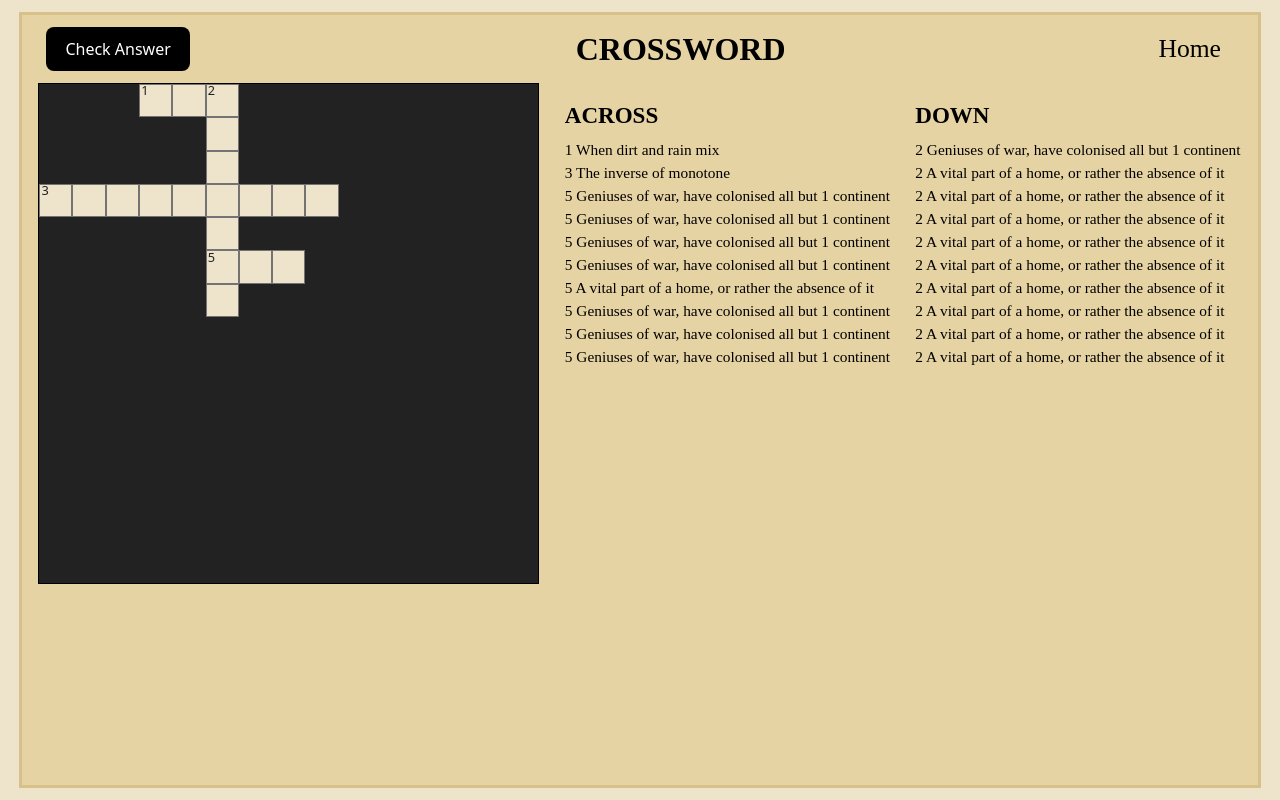
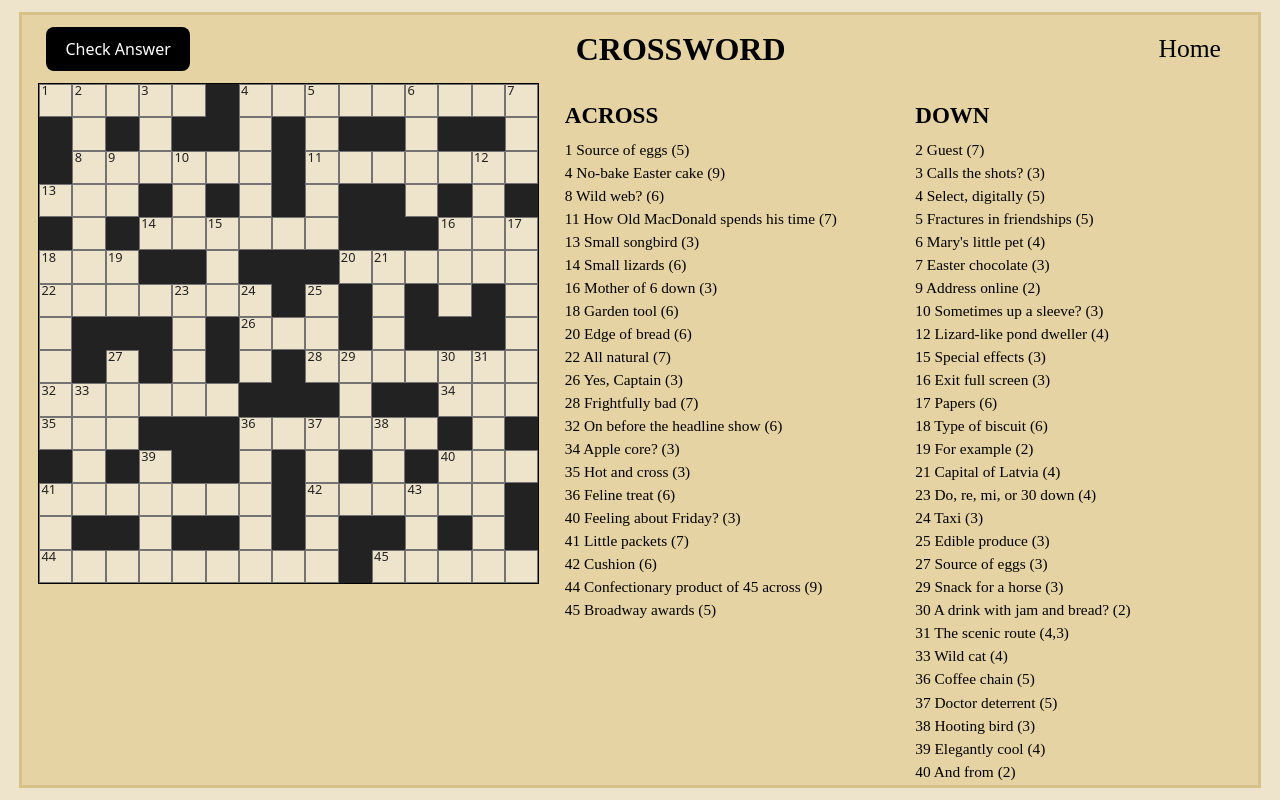
Before and after one commit to yorknouse/puzzles, a React (Vite) app: page /crossword in a window 1280 px wide. Built offline with nearby package versions, Linux system fonts and the light colour scheme.

Commit message:
Newest crossoword added, minor website tweaks, improved functionality on crosswordgame

```diff
--- a/src/Crossword Puzzle/CrosswordGame.tsx
+++ b/src/Crossword Puzzle/CrosswordGame.tsx
@@ -2,15 +2,15 @@ import { useState, useRef } from "react";
 import type { CrosswordPuzzle } from "./crossword";
 import { Link } from "react-router-dom";
 
-const bob = "./Crosswords/puzzle1.json";
+const p2 = "./Crosswords/puzzle2.json";
 const puzzles = import.meta.glob("./Crosswords/*.json", { eager: true });
-const puzzle1 = puzzles[bob] as CrosswordPuzzle;
+const puzzle2 = puzzles[p2] as CrosswordPuzzle;
 
 type Props = {
   puzzle?: CrosswordPuzzle;
 };
 
-export default function CrosswordGame({ puzzle = puzzle1 }: Props) {
+export default function CrosswordGame({ puzzle = puzzle2 }: Props) {
   const size = puzzle.size;
   const inputRefs = useRef<(HTMLInputElement | null)[]>([]);
   const answerGrid = puzzle.answerGrid;
@@ -33,40 +33,27 @@ export default function CrosswordGame({ puzzle = puzzle1 }: Props) {
   }
 
   const numberedCells: { [index: number]: number } = {};
-  let nextNumberA = 1;
-  let nextNumberD = 2;
+  let nextNumber = 1;
 
-  const isStartOfAcross = (r: number, c: number) => {
+  const generateCellNumber = (r: number, c: number) => {
     const value = answerGrid[r * size + c];
     if (value === "0") return false;
     if (value.toUpperCase() === value) {
-      if (c == 0 || (sourceRows[r][c - 1] === "0" && sourceRows[r][c + 1] !== "0")) return true;
-    }
-    return false;
-  };
-
-  const isStartOfDown = (r: number, c: number) => {
-    const value = answerGrid[r * size + c];
-    if (value === "0") return false;
-    if (value.toUpperCase() === value) {
-      if (r == 0 || (sourceRows[r - 1][c] === "0" && sourceRows[r + 1][c] !== "0")) return true;
+      return true;
     }
     return false;
   };
 
   for (let r = 0; r < size; r++) {
     for (let c = 0; c < size; c++) {
-      if (isStartOfAcross(r, c)) {
-        numberedCells[r * size + c] = nextNumberA;
-        nextNumberA += 2;
-      } else if (isStartOfDown(r, c)) {
-        numberedCells[r * size + c] = nextNumberD;
-        nextNumberD += 2;
-      }
+      if (generateCellNumber(r, c)) {
+        numberedCells[r * size + c] = nextNumber;
+        nextNumber += 1;
     }
   }
+}
 
-  //i should make it so it knows if youre on a horizontal or vertical word, so you can move the correct way.
+  //i should make it so it knows if youre on a horizontal or vertical word, so you can move the correct way. DONE
   const handleKeyDown = (r: number, c: number, e: React.KeyboardEvent<HTMLInputElement>) => {
     let newR = r;
     let newC = c;
--- a/src/Crossword Puzzle/Crosswords/puzzle2-.json
+++ /dev/null
@@ -1,51 +0,0 @@
-{
-  "title": "Crossword Puzzle 0 - Empty",
-  "size": 15,
-
-  "answerGrid": [
-    "P","e","a","c","h","0","0","0","0","0","0","0","0","0","0",
-    "0","0","0","0","0","0","0","0","0","0","0","0","0","0","0",
-    "0","0","0","0","0","0","0","0","0","0","0","0","0","0","0",
-    "0","0","0","0","0","0","0","0","0","0","0","0","0","0","0",
-    "0","0","0","0","0","0","0","0","0","0","0","0","0","0","0",
-    "0","0","0","0","0","0","0","0","0","0","0","0","0","0","0",
-    "0","0","0","0","0","0","0","0","0","0","0","0","0","0","0",
-    "0","0","0","0","0","0","0","0","0","0","0","0","0","0","0",
-    "0","0","0","0","0","0","0","0","0","0","0","0","0","0","0",
-    "0","0","0","0","0","0","0","0","0","0","0","0","0","0","0",
-    "0","0","0","0","0","0","0","0","0","0","0","0","0","0","0",
-    "0","0","0","0","0","0","0","0","0","0","0","0","0","0","0",
-    "0","0","0","0","0","0","0","0","0","0","0","0","0","0","0",
-    "0","0","0","0","0","0","0","0","0","0","0","0","0","0","0",
-    "0","0","0","0","0","0","0","0","0","0","0","0","0","0","0"
-  ],
-
-  "hints": {
-    "across": [
-      { "number": 1, "clue": "Princess Rosalina's long lost sister (5)" },
-      { "number": 3, "clue": "null2" },
-      { "number": 5, "clue": "null1" },
-      { "number": 7, "clue": "null2" },
-      { "number": 9, "clue": "null1" },
-      { "number": 11, "clue": "null2" },
-      { "number": 13, "clue": "null1" },
-      { "number": 15, "clue": "null2" },
-      { "number": 17, "clue": "null1" },
-      { "number": 19, "clue": "null2" }
-
-
-    ],
-    "down": [
-      { "number": 2, "clue": "null3" },
-      { "number": 4, "clue": "null4" },
-      { "number": 6, "clue": "null1" },
-      { "number": 8, "clue": "null2" },
-      { "number": 10, "clue": "null1" },
-      { "number": 12, "clue": "null2" },
-      { "number": 14, "clue": "null1" },
-      { "number": 16, "clue": "null2" },
-      { "number": 18, "clue": "null1" },
-      { "number": 20, "clue": "null2" }
-    ]
-  }
-}
--- /dev/null
+++ b/src/Crossword Puzzle/Crosswords/puzzle2.json
@@ -0,0 +1,81 @@
+{
+  "title": "Crossword Puzzle 0 - Empty",
+  "size": 15,
+
+  "answerGrid": [
+    "O","V","a","R","y","0","C","o","R","n","f","L","a","k","E",
+    "0","i","0","e","0","0","l","0","i","0","0","a","0","0","g",
+    "0","S","A","f","A","r","i","0","F","a","r","m","i","N","g",
+    "T","i","t","0","c","0","c","0","t","0","0","b","0","e","0",
+    "0","t","0","G","e","C","k","o","s","0","0","0","E","w","E",
+    "H","o","E","0","0","g","0","0","0","C","R","u","s","t","s",
+    "O","r","g","a","N","i","C","0","V","0","i","0","c","0","s",
+    "b","0","0","0","o","0","A","y","e","0","g","0","0","0","a",
+    "n","0","H","0","t","0","b","0","G","H","a","s","T","L","y",
+    "O","P","e","n","e","r","0","0","0","a","0","0","I","o","s",
+    "B","u","n","0","0","0","C","r","A","y","O","n","0","n","0",
+    "0","m","0","C","0","0","o","0","p","0","w","0","T","g","i",
+    "S","a","c","h","e","t","s","0","P","i","l","L","o","w","0",
+    "o","0","0","i","0","0","t","0","l","0","0","o","0","a","0",
+    "C","h","o","c","o","l","a","t","e","0","T","o","n","y","s"
+  ],
+
+  "hints": {
+    "across": [
+      { "number": 1, "clue": "Source of eggs (5)" },
+      { "number": 4, "clue": "No-bake Easter cake (9)" },
+      { "number": 8, "clue": "Wild web? (6)" },
+      { "number": 11, "clue": "How Old MacDonald spends his time (7)" },
+      { "number": 13, "clue": "Small songbird (3)" },
+      { "number": 14, "clue": "Small lizards (6)"},
+      { "number": 16, "clue": "Mother of 6 down (3)" },
+      { "number": 18, "clue": "Garden tool (6)" },
+      { "number": 20, "clue": "Edge of bread (6)" },
+      { "number": 22, "clue": "All natural (7)" },
+      { "number": 26, "clue": "Yes, Captain (3)" },
+      { "number": 28, "clue": "Frightfully bad (7)" },
+      { "number": 32, "clue": "On before the headline show (6)" },
+      { "number": 34, "clue": "Apple core? (3)" },
+      { "number": 35, "clue": "Hot and cross (3)" },
+      { "number": 36, "clue": "Feline treat (6)" },
+      { "number": 40, "clue": "Feeling about Friday? (3)" },
+      { "number": 41, "clue": "Little packets (7)" },
+      { "number": 42, "clue": "Cushion (6)" },
+      { "number": 44, "clue": "Confectionary product of 45 across (9)" },
+      { "number": 45, "clue": "Broadway awards (5)" }
+
+    ],
+    "down": [
+      { "number": 2, "clue": "Guest (7)" },
+      { "number": 3, "clue": "Calls the shots? (3)" },
+      { "number": 4, "clue": "Select, digitally (5)" },
+      { "number": 5, "clue": "Fractures in friendships (5)" },
+      { "number": 6, "clue": "Mary's little pet (4)" },
+      { "number": 7, "clue": "Easter chocolate (3)" },
+      { "number": 9, "clue": "Address online (2)" },
+      { "number": 10, "clue": "Sometimes up a sleeve? (3)" },
+      { "number": 12, "clue": "Lizard-like pond dweller (4)" },
+      { "number": 15, "clue": "Special effects (3)" },
+      { "number": 16, "clue": "Exit full screen (3)" },
+      { "number": 17, "clue": "Papers (6)" },
+      { "number": 18, "clue": "Type of biscuit (6)" },
+      { "number": 19, "clue": "For example (2)" },
+      { "number": 21, "clue": "Capital of Latvia (4)" },
+      { "number": 23, "clue": "Do, re, mi, or 30 down (4)" },
+      { "number": 24, "clue": "Taxi (3)" },
+      { "number": 25, "clue": "Edible produce (3)" },
+      { "number": 27, "clue": "Source of eggs (3)" },
+      { "number": 29, "clue": "Snack for a horse (3)" },
+      { "number": 30, "clue": "A drink with jam and bread? (2)" },
+      { "number": 31, "clue": "The scenic route (4,3)" },
+      { "number": 33, "clue": "Wild cat (4)" },
+      { "number": 36, "clue": "Coffee chain (5)" },
+      { "number": 37, "clue": "Doctor deterrent (5)" },
+      { "number": 38, "clue": "Hooting bird (3)" },
+      { "number": 39, "clue": "Elegantly cool (4)" },
+      { "number": 40, "clue": "And from (2)" },
+      { "number": 41, "clue": "Student group (abbr.)" },
+      { "number": 43, "clue": "Toilet (3)" }
+    ]
+  }
+}
--- a/src/Puzzles Home/Home.tsx
+++ b/src/Puzzles Home/Home.tsx
@@ -125,20 +125,19 @@ export default function Home() {
         {active === "Crossword" && (
           <>
             <p className="crosswords-description">
-              Here you can choose to play crosswords by our puzzles editor, the
-              tech team, or user made ones! Or you can make your own! (This page
-              is under development)
+              Welcome to crosswords! Currently, you can play the newest MUSE print crossword,
+              but we are planning to add more in the near future! (This page is under development)
             </p>
-            <div className="crosswords-container">
+            {/* <div className="crosswords-container">
               <div className="puzzle-card-header">Muse edition</div>
               <div className="puzzle-card-header">Tech Team</div>
               <div className="puzzle-card-header">User made</div>
               <Link to="/crossword" className="crossword-card">
                 <h2 className="crossword-name">Crossword</h2>
               </Link>
-            </div>
+            </div> */}
             <Link to="/crossword" className="puzzle-card">
-              <h2 className="puzzle-name">Make your own!</h2>
+              <h2 className="puzzle-name">Play this paper's crossword here!</h2>
             </Link>
           </>
         )}
```
